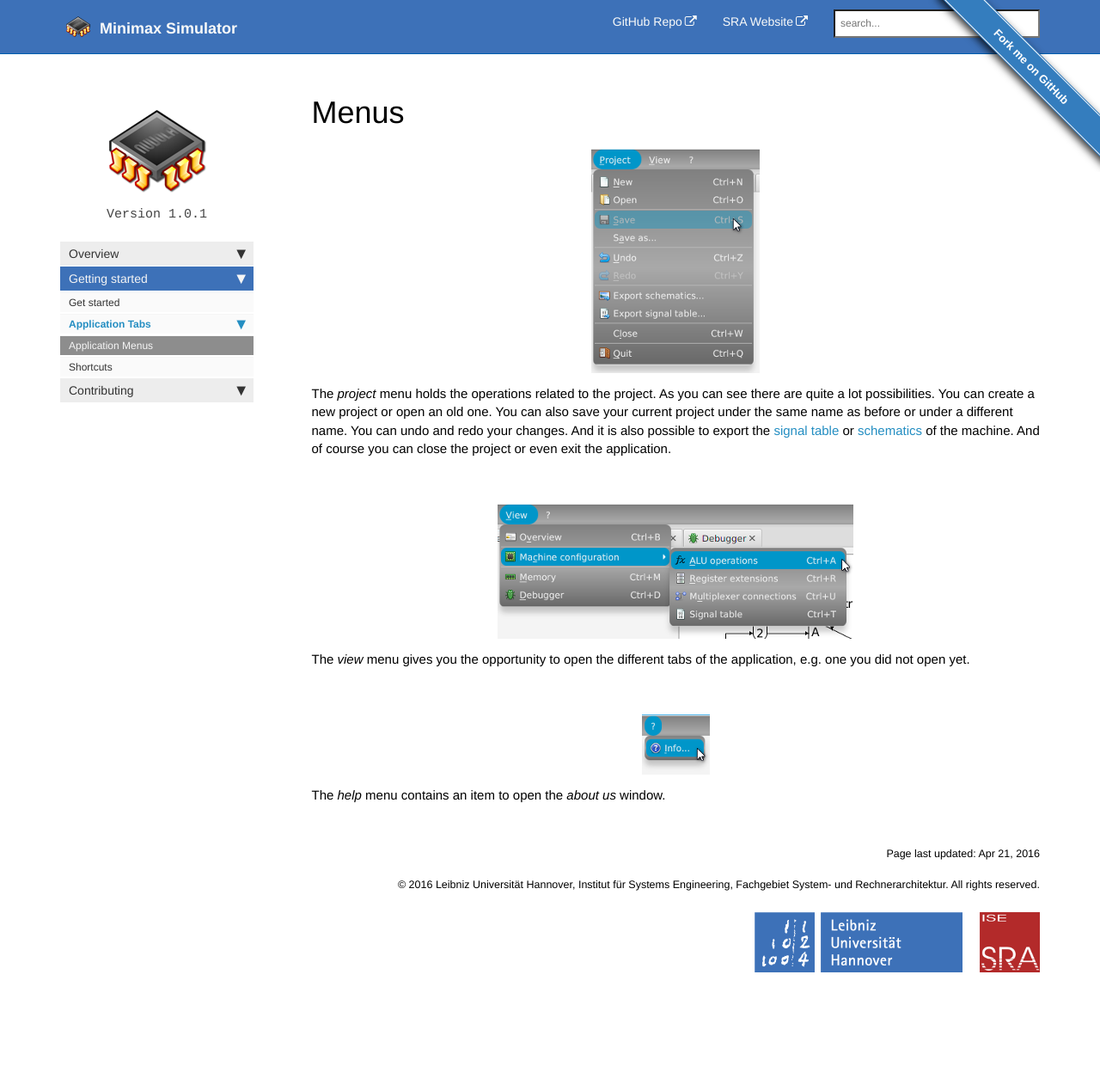
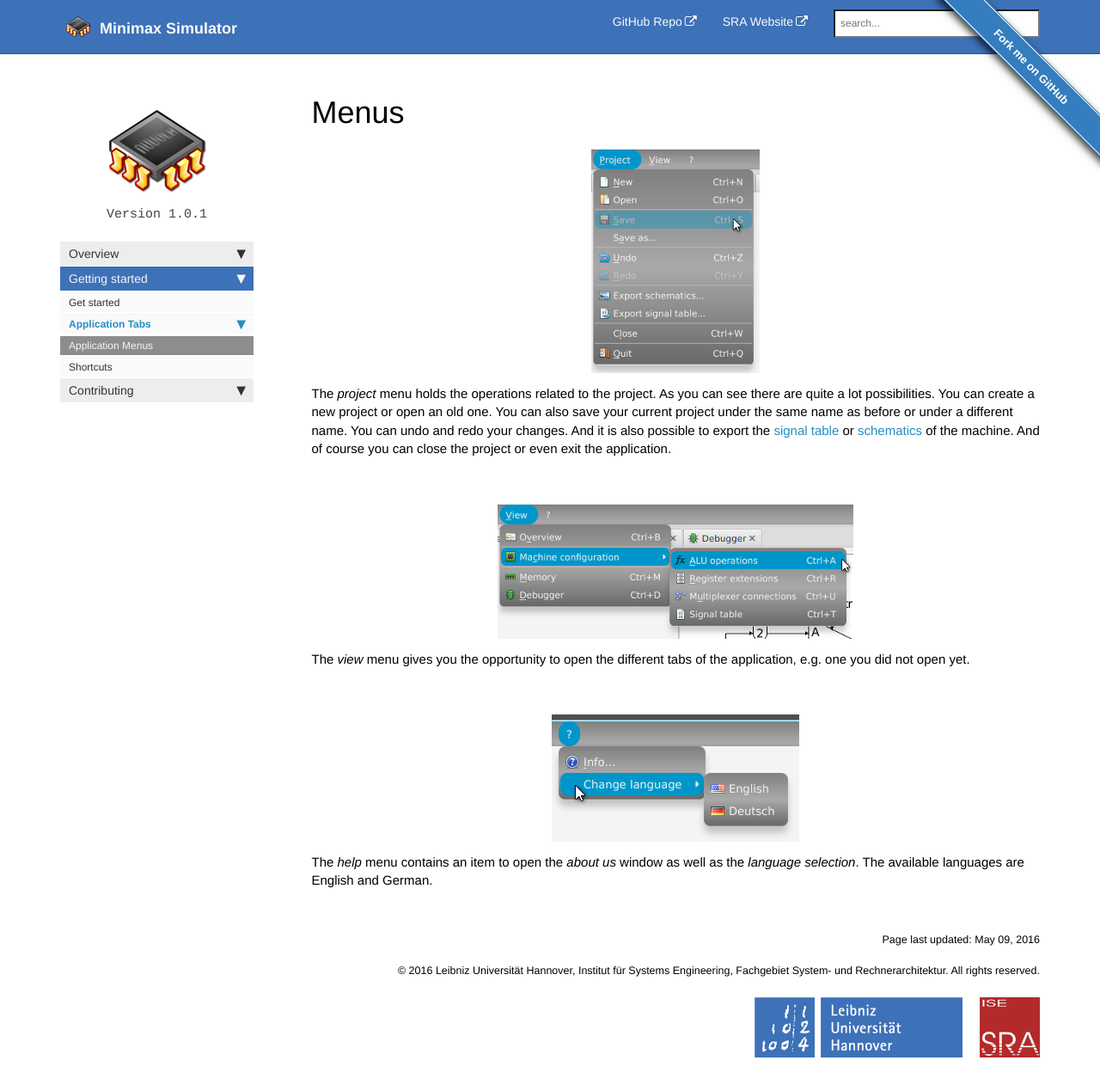
Before and after one commit to luhsra/MinimaxSimulator, a Jekyll site: the page built from mmsim_menus.md, in a window 1280 px wide and 1293 px high. Shown: the top 1269 px of the window at 86% size. Built offline with Jekyll 4.4.1, drawn with Linux system fonts in a browser that asks for light colours; nearby versions of some CDN libraries; comment, search, counter and statistics services are not loaded.

Commit message:
added language selection to menus

```diff
--- a/mmsim_menus.md
+++ b/mmsim_menus.md
@@ -1,6 +1,6 @@
 ---
 title: Menus
-last_updated: Apr 21, 2016
+last_updated: May 09, 2016
 keywords: menu, menus, project, view, help
 ---
 
@@ -27,4 +27,4 @@
   <img src="images/menu_help.png" />
 </p>
 
-The _help_ menu contains an item to open the _about us_ window.
+The _help_ menu contains an item to open the _about us_ window as well as the _language selection_. The available languages are English and German.
```
Also changed, not shown: images/menu_help.png.
